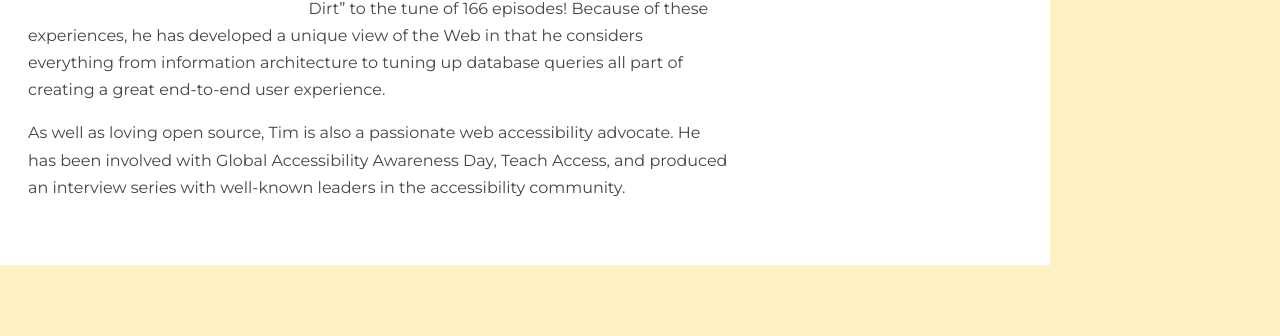
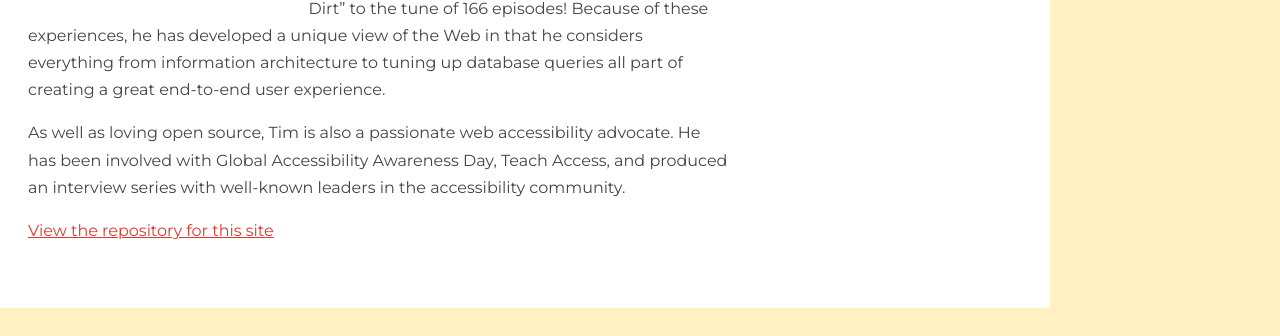
Before and after one commit to timwright12/learningjsbook, a plain HTML site: page index.html in a window 1280 px wide. Shown: the part 1737-2073 px from the top of the page. Before the commit the page ends 2030 px from the top, so only its background shows below. Drawn offline with nearby package versions, Linux system fonts and the light colour scheme.

Commit message:
Update index.html

```diff
--- a/index.html
+++ b/index.html
@@ -98,6 +98,7 @@
 	<p>
 	As well as loving open source, Tim is also a passionate web accessibility advocate. He has been involved with Global Accessibility Awareness Day, Teach Access, and produced an interview series with well-known leaders in the accessibility community.</p>
     </p>
+		<p><a href="https://github.com/timwright12/learningjsbook/">View the repository for this site</a></p>
 
 </div>
 
```
